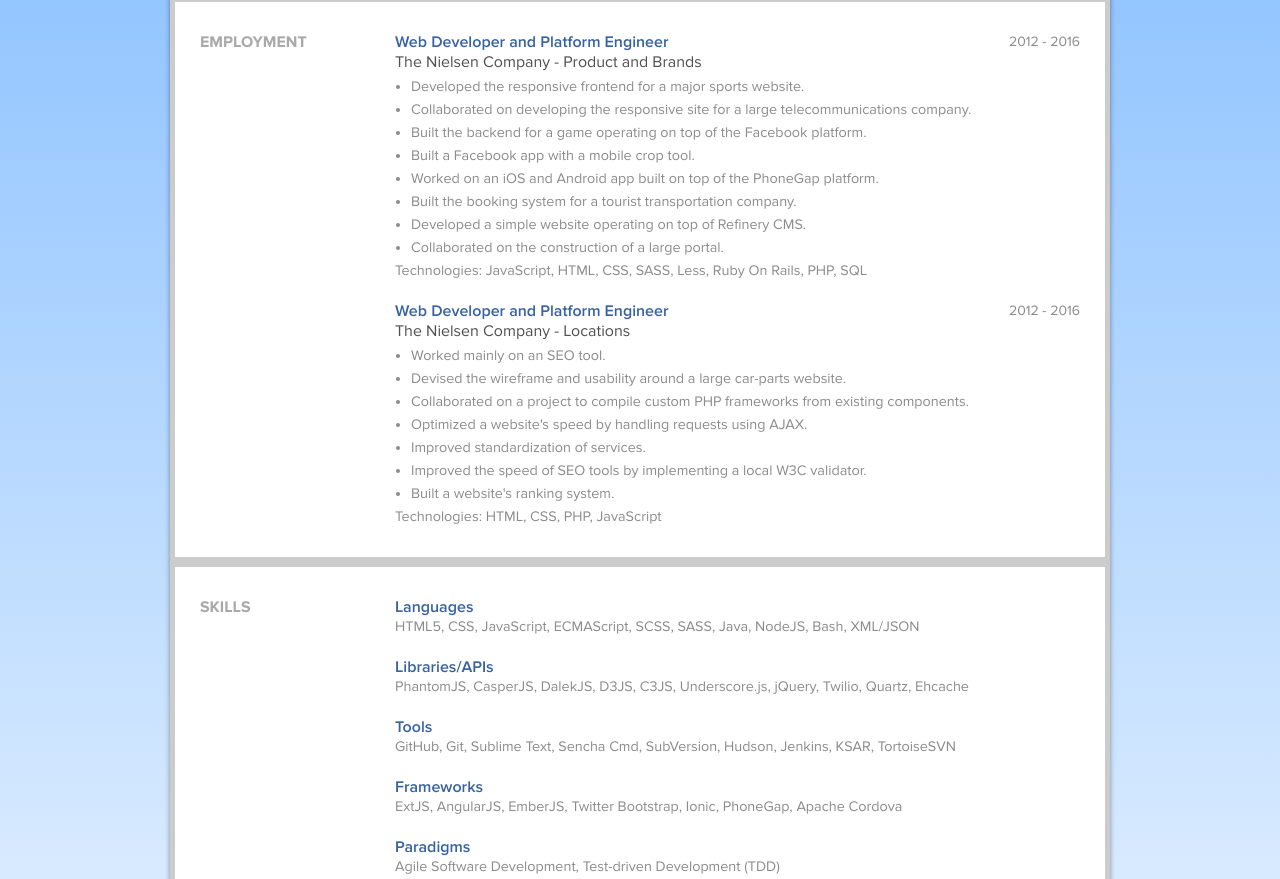
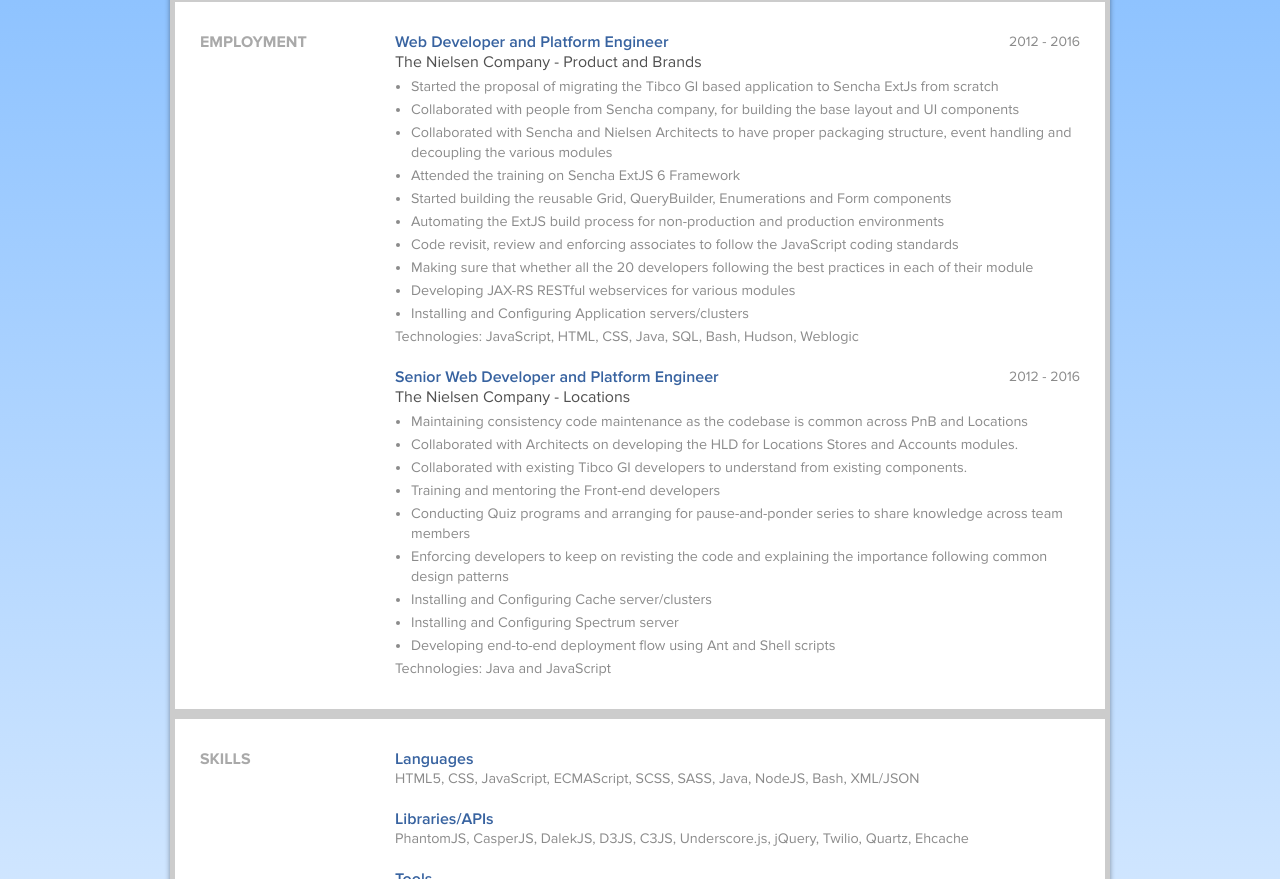
Before and after one commit to Thirunavukkarasu/Resume, a plain HTML site: page index.html in a window 1280 px wide. Shown: the part 1077-1956 px from the top of the page. Drawn offline with Linux system fonts and the light colour scheme.

Commit message:
final commit

```diff
--- a/index.html
+++ b/index.html
@@ -144,33 +144,37 @@
                                     <div class="resume_section-content_range">2012 - 2016</div>
                                     <div class="muted">
                                        <ul>
-                                          <li>Developed the responsive frontend for a major sports website.</li>
-                                          <li>Collaborated on developing the responsive site for a large telecommunications company.</li>
-                                          <li>Built the backend for a game operating on top of the Facebook platform.</li>
-                                          <li>Built a Facebook app with a mobile crop tool.</li>
-                                          <li>Worked on an iOS and Android app built on top of the PhoneGap platform.</li>
-                                          <li>Built the booking system for a tourist transportation company.</li>
-                                          <li>Developed a simple website operating on top of Refinery CMS.</li>
-                                          <li>Collaborated on the construction of a large portal.</li>
+                                          <li>Started the proposal of migrating the Tibco GI based application to Sencha ExtJs from scratch</li>
+                                          <li>Collaborated with people from Sencha company, for building the base layout and UI components</li>
+                                          <li>Collaborated with Sencha and Nielsen Architects to have proper packaging structure, event handling and decoupling the various modules</li>
+                                          <li>Attended the training on Sencha ExtJS 6 Framework</li>
+                                          <li>Started building the reusable Grid, QueryBuilder, Enumerations and Form components </li>
+                                          <li>Automating the ExtJS build process for non-production and production environments</li>
+                                          <li>Code revisit, review and enforcing associates to follow the JavaScript coding standards</li>
+                                          <li>Making sure that whether all the 20 developers following the best practices in each of their module</li>
+                                          <li>Developing JAX-RS RESTful webservices for various modules</li>
+                                          <li>Installing and Configuring Application servers/clusters</li>
                                        </ul>
-                                       <div class="js-technologies">Technologies: JavaScript, HTML, CSS, SASS, Less, Ruby On Rails, PHP, SQL</div>
+                                       <div class="js-technologies">Technologies: JavaScript, HTML, CSS, Java, SQL, Bash, Hudson, Weblogic</div>
                                     </div>
                                  </li>
                                  <li class="resume_section-content_item" data-role="item" id="employment-1495">
-                                    <div class="resume_section-content_title">Web Developer and Platform Engineer</div>
+                                    <div class="resume_section-content_title">Senior Web Developer and Platform Engineer</div>
                                     <div class="resume_section-content_subtitle">The Nielsen Company - Locations</div>
                                     <div class="resume_section-content_range">2012 - 2016</div>
                                     <div class="muted">
                                        <ul>
-                                          <li>Worked mainly on an SEO tool.</li>
-                                          <li>Devised the wireframe and usability around a large car-parts website.</li>
-                                          <li>Collaborated on a project to compile custom PHP frameworks from existing components.</li>
-                                          <li>Optimized a website's speed by handling requests using AJAX.</li>
-                                          <li>Improved standardization of services.</li>
-                                          <li>Improved the speed of SEO tools by implementing a local W3C validator.</li>
-                                          <li>Built a website's ranking system.</li>
+                                          <li>Maintaining consistency code maintenance as the codebase is common across PnB and Locations</li>
+                                          <li>Collaborated with Architects on developing the HLD for Locations Stores and Accounts modules.</li>
+                                          <li>Collaborated with existing Tibco GI developers to understand from existing components.</li>
+                                          <li>Training and mentoring the Front-end developers</li>
+                                          <li>Conducting Quiz programs and arranging for pause-and-ponder series to share knowledge across team members</li>
+                                          <li>Enforcing developers to keep on revisting the code and explaining the importance following common design patterns</li>
+                                          <li>Installing and Configuring Cache server/clusters</li>
+                                          <li>Installing and Configuring Spectrum server</li>
+                                          <li>Developing end-to-end deployment flow using Ant and Shell scripts</li>
                                        </ul>
-                                       <div class="js-technologies">Technologies: HTML, CSS, PHP, JavaScript</div>
+                                       <div class="js-technologies">Technologies: Java and JavaScript</div>
                                     </div>
                                  </li>
                               </ul>
```
